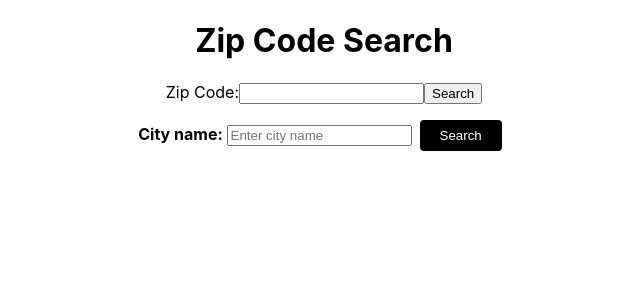
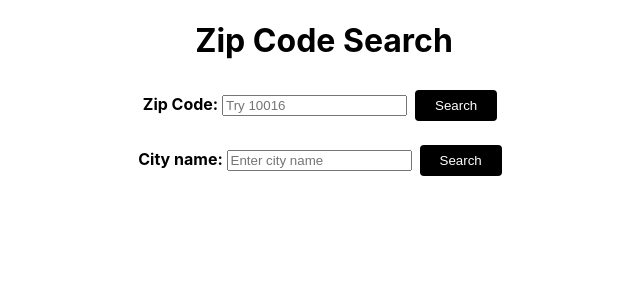
Before and after one commit to stephanie-yung/ZipAndCitySearch, a React (Create React App) app: page / in a window 1280 px wide. Shown: the top 300 px of the page, without its empty margins (316-956 px from the left). Built offline with nearby package versions, Linux system fonts and the light colour scheme.

Commit message:
Added text and button style

```diff
--- a/src/App.css
+++ b/src/App.css
@@ -37,7 +37,16 @@
   }
 }
 
-
+input[type=submit]{
+  /* width: 100%; */
+  background-color: black;
+  color: white;
+  padding: 8px 20px;
+  margin: 8px;
+  border: none;
+  border-radius: 4px;
+  cursor: pointer;
+}
 .search {
   padding: 8px;
 }
--- a/src/ZipSearch.js
+++ b/src/ZipSearch.js
@@ -46,12 +46,12 @@ class ZipSearch extends React.Component {
       <div className="App">
         <h1>Zip Code Search</h1>
         <form onSubmit={this.handleZipSubmit}>
-          <label>
-            Zip Code:
+          <label style={{fontWeight: "bold"}}>
+            Zip Code:&nbsp;
             <input
               type="text"
               value={this.state.zipCode}
-              onChange={this.handleZipChange}
+              onChange={this.handleZipChange} placeholder="Try 10016"
             />
           </label>
           <input type="submit" value="Search" />
```
